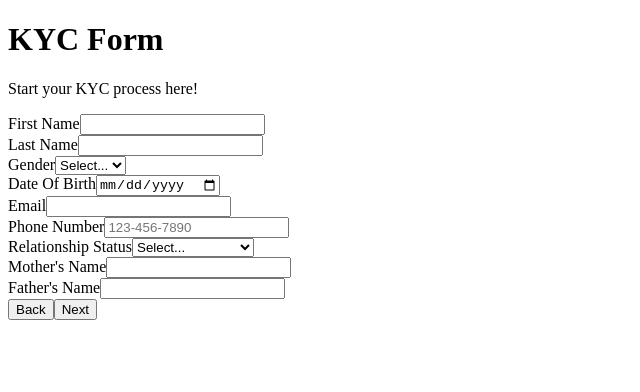
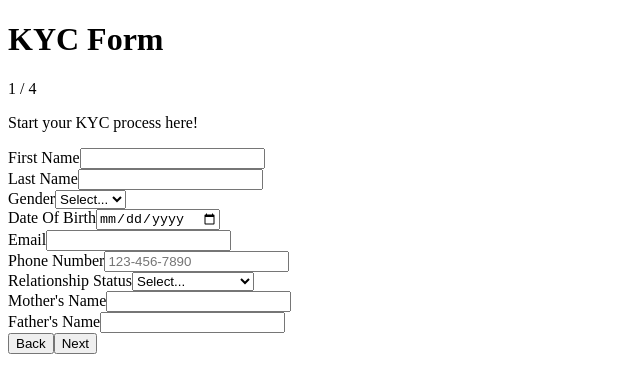
Before and after one commit to Geff115/kyc-app, a Next.js app: page /kyc in a window 1280 px wide. Shown: the top 392 px of the page, without its empty margins (0-640 px from the left). Built offline with nearby package versions, Linux system fonts and the light colour scheme.

Commit message:
Update: Added a Max size document upload

```diff
--- a/app/components/ProgressBar.js
+++ b/app/components/ProgressBar.js
@@ -13,6 +13,9 @@ const ProgressBar = () => {
         className="bg-blue-500 h-2.5 rounded-full transition-all duration-500"
         style={{ width: `${(currentStep / steps) * 100}%`}}
       ></div>
+      <div className="text-sm text-center mt-2">
+        {currentStep} / {steps}
+      </div>
     </div>
   );
 };
--- a/app/forms/AddressDetails.js
+++ b/app/forms/AddressDetails.js
@@ -5,7 +5,7 @@ import { useForm } from "@components/FormContext";
 import { useForm as useHookForm  } from "react-hook-form";
 
 const AddressDetails = () => {
-  const { formData, setFormData, nextStep } = useForm();
+  const { formData, setFormData, nextStep, prevStep } = useForm();
   const { register, handleSubmit, formState: { errors } } = useHookForm();
 
   const onSubmit = (data) => {
--- a/app/forms/DocumentUpload.js
+++ b/app/forms/DocumentUpload.js
@@ -22,6 +22,11 @@ const DocumentUpload = () => {
       } else {
         setError("");
         setPreview(URL.createObjectURL(file));
+      }
+      // Ensuring the file size is not above the 5MB limit
+      if (file.size > 5 * 1024 * 1024) {
+        setError("File size exceeds the 5MB limit");
+        return;
       }
     }
   };
```
